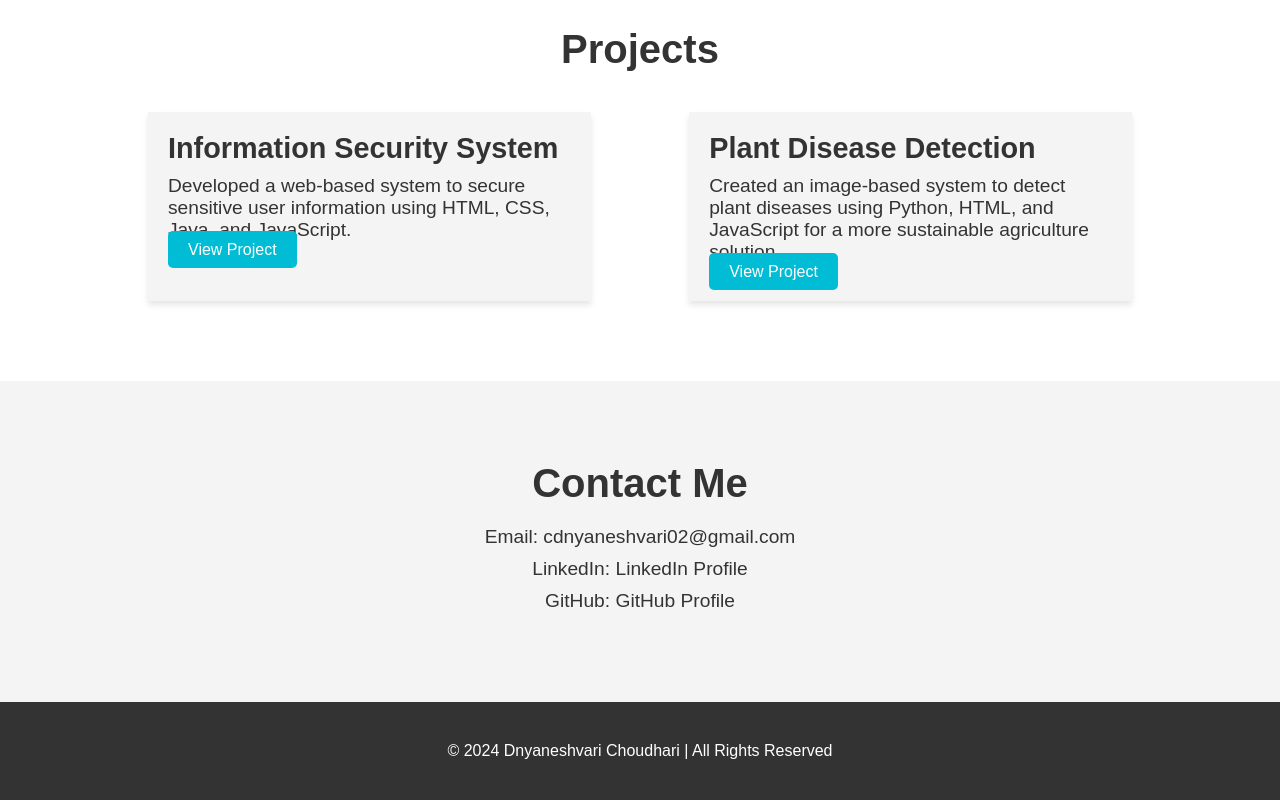
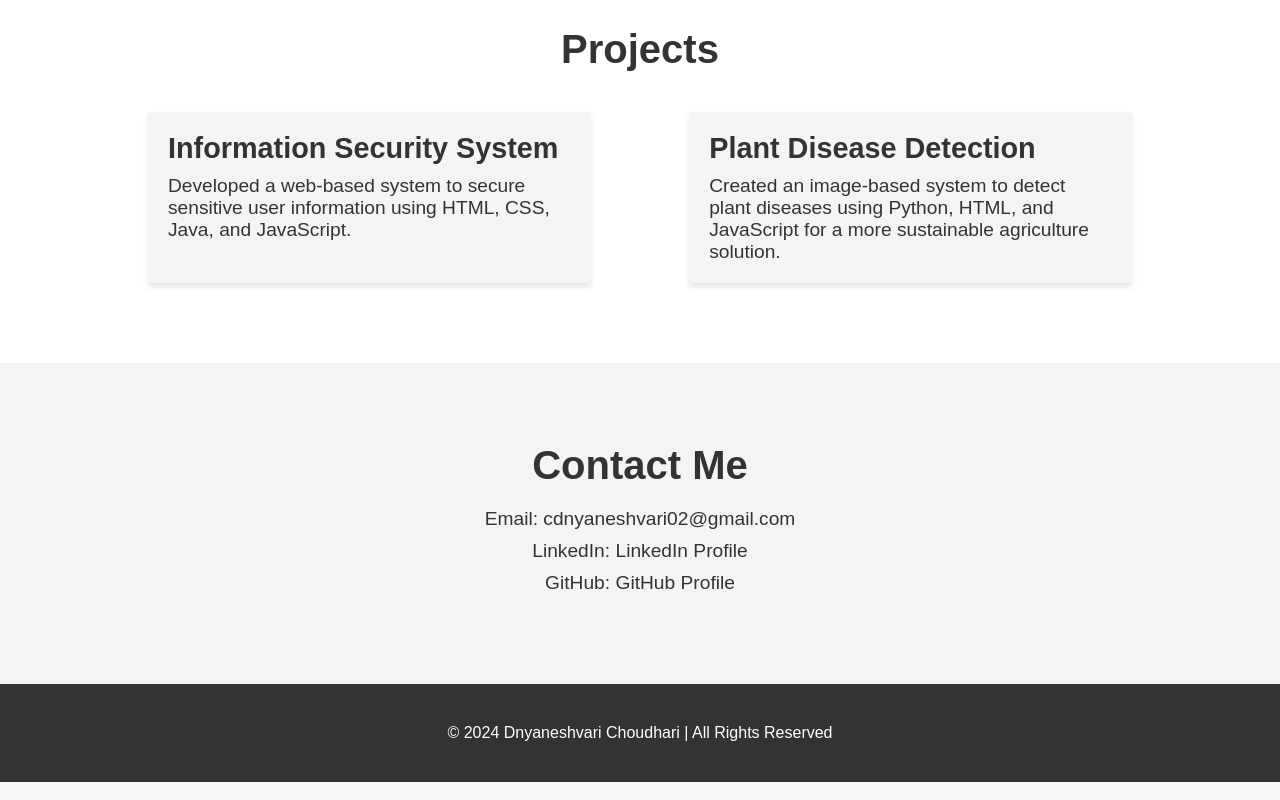
Before and after one commit to dnyaneshvarichoudhari/MyPortfolio, a plain HTML site: page index.html in a window 1280 px wide. Shown: the part 1253-2053 px from the top of the page. Drawn offline with Linux system fonts and the light colour scheme.

Commit message:
Update index.html

```diff
--- a/index.html
+++ b/index.html
@@ -75,12 +75,12 @@
                 <div class="project">
                     <h3>Information Security System</h3>
                     <p>Developed a web-based system to secure sensitive user information using HTML, CSS, Java, and JavaScript.</p>
-                    <a href="#" class="btn">View Project</a>
+
                 </div>
                 <div class="project">
                     <h3>Plant Disease Detection</h3>
                     <p>Created an image-based system to detect plant diseases using Python, HTML, and JavaScript for a more sustainable agriculture solution.</p>
-                    <a href="#" class="btn">View Project</a>
+
                 </div>
             </div>
         </div>
```
